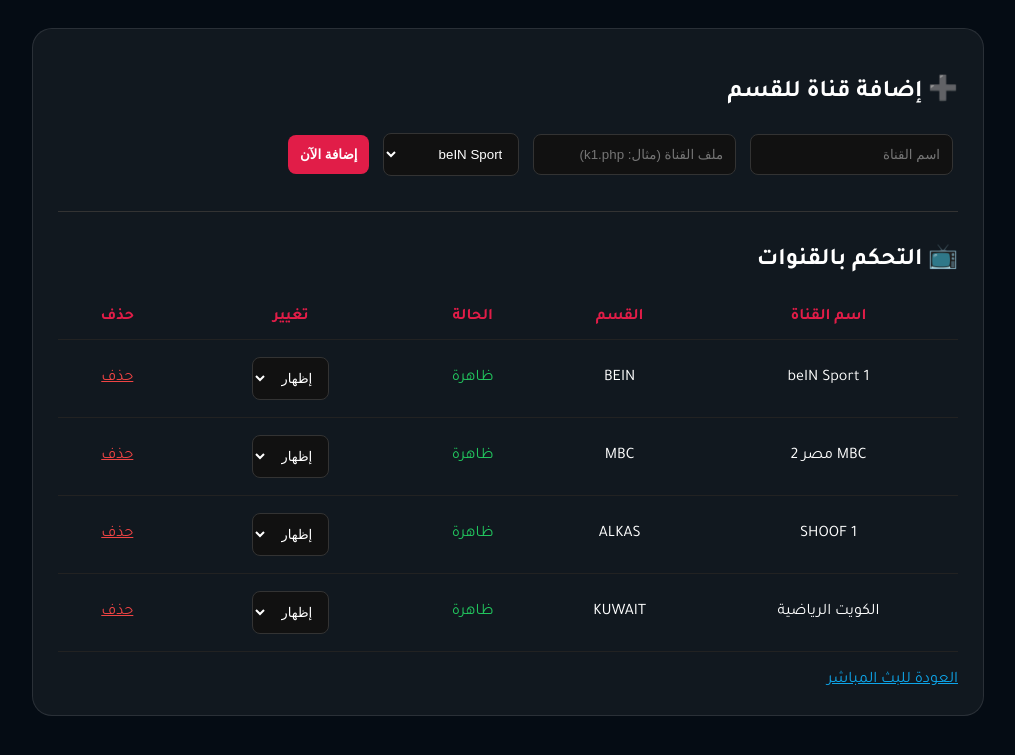
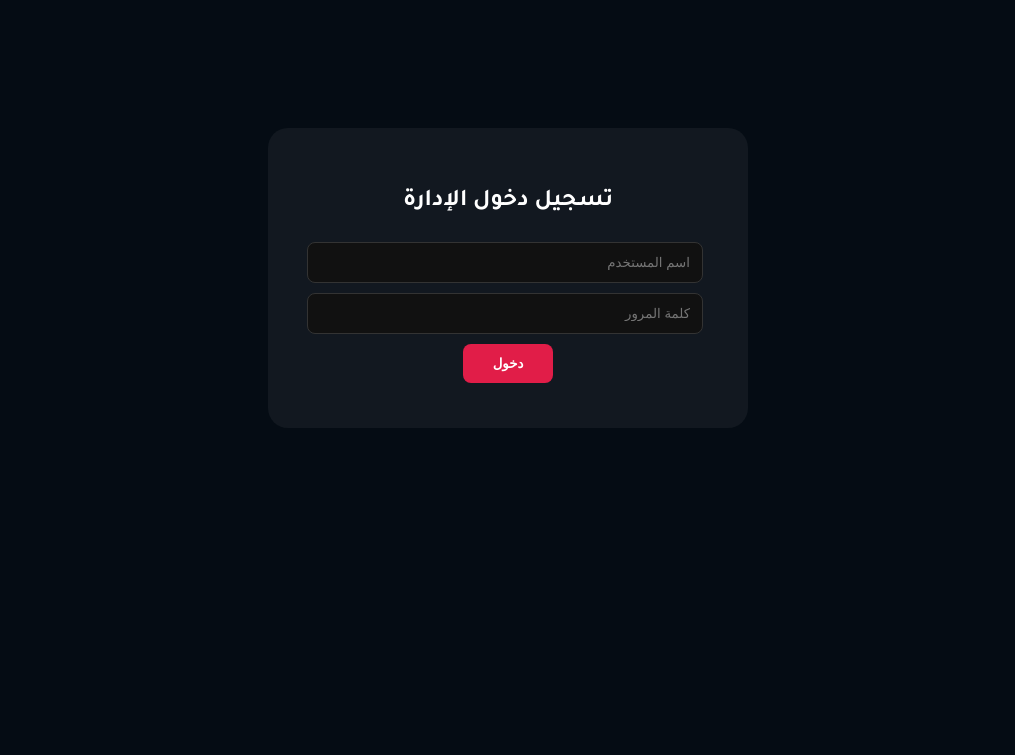
Before and after one commit to OthmanAlomiry/othman, a PHP site: page /admin.php in a window 1280 px wide. Shown: the top 755 px of the page, without its empty margins (132-1147 px from the left). Run offline with PHP 8.4, Linux system fonts and the light colour scheme.

Commit message:
Update admin.php

```diff
--- a/admin.php
+++ b/admin.php
@@ -1,4 +1,27 @@
 <?php
+session_start();
+
+// --- إعدادات الحماية (تستطيع تغييرها من هنا) ---
+$admin_user = "othman";
+$admin_pass = "1405";
+
+// تسجيل الخروج
+if (isset($_GET['logout'])) {
+    session_destroy();
+    header("Location: admin.php");
+    exit;
+}
+
+// التحقق من بيانات تسجيل الدخول
+if (isset($_POST['login'])) {
+    if ($_POST['user'] == $admin_user && $_POST['pass'] == $admin_pass) {
+        $_SESSION['logged_in'] = true;
+    } else {
+        $login_error = "بيانات الدخول غير صحيحة!";
+    }
+}
+
+// ملف قاعدة البيانات
 $db_file = 'channels_db.json';
 
 // --- مصفوفة القنوات الأساسية الافتراضية ---
@@ -9,20 +32,17 @@
     ['id' => 'ku1', 'name' => 'الكويت الرياضية', 'file' => 'ku1.php', 'section' => 'kuwait', 'status' => 'show']
 ];
 
-// --- محاولة إنشاء الملف إذا لم يكن موجوداً ---
+// إنشاء الملف إذا لم يوجد
 if (!file_exists($db_file)) {
     $initial_data = ['custom_channels' => $default_channels];
-    if (file_put_contents($db_file, json_encode($initial_data, JSON_UNESCAPED_UNICODE))) {
-        chmod($db_file, 0777); // إعطاء صلاحية الكتابة للملف
-    } else {
-        $error_msg = "خطأ: لا يمكن إنشاء ملف channels_db.json. تأكد من صلاحيات المجلد!";
-    }
+    file_put_contents($db_file, json_encode($initial_data, JSON_UNESCAPED_UNICODE));
 }
 
-// جلب البيانات الحالية
 $channels_data = json_decode(file_get_contents($db_file), true);
 
-// 1. إضافة قناة جديدة (مع دعم كافة الأقسام)
+// عمليات الإدارة (فقط إذا كان مسجلاً للدخول)
+if (isset($_SESSION['logged_in'])) {
+    // إضافة قناة
     if (isset($_POST['add_channel'])) {
         $new_ch = [
             'id' => 'ch_' . uniqid(),
@@ -36,7 +56,7 @@
         $msg = "تمت إضافة القناة بنجاح!";
     }
 
-// 2. تحديث حالة قناة
+    // تحديث حالة
     if (isset($_POST['update_status'])) {
         foreach ($channels_data['custom_channels'] as &$ch) {
             if ($ch['id'] == $_POST['ch_id']) {
@@ -47,7 +67,7 @@
         file_put_contents($db_file, json_encode($channels_data, JSON_UNESCAPED_UNICODE));
     }
 
-// 3. حذف قناة
+    // حذف قناة
     if (isset($_GET['delete'])) {
         $channels_data['custom_channels'] = array_filter($channels_data['custom_channels'], function($ch) {
             return $ch['id'] !== $_GET['delete'];
@@ -56,34 +76,51 @@
         header("Location: admin.php");
         exit;
     }
+}
 ?>
 <!DOCTYPE html>
 <html lang="ar" dir="rtl">
 <head>
     <meta charset="UTF-8">
-    <title>إدارة القنوات - الخدمة الرقمية</title>
+    <title>إدارة القنوات - الحماية النشطة</title>
     <link href="https://fonts.googleapis.com/css2?family=Tajawal:wght@400;700&display=swap" rel="stylesheet">
     <style>
         body { font-family: 'Tajawal', sans-serif; background: #050c14; color: white; padding: 20px; }
         .container { max-width: 900px; margin: auto; background: rgba(255,255,255,0.05); padding: 25px; border-radius: 20px; border: 1px solid rgba(255,255,255,0.1); }
-        .msg { background: #22c55e; color: white; padding: 10px; border-radius: 8px; margin-bottom: 15px; }
-        .error { background: #ef4444; color: white; padding: 10px; border-radius: 8px; margin-bottom: 15px; }
-        input, select, button { padding: 12px; margin: 5px; border-radius: 8px; border: 1px solid #333; background: #111; color: white; }
-        button { background: #e11d48; cursor: pointer; border: none; font-weight: bold; }
+        .login-box { max-width: 400px; margin: 100px auto; text-align: center; background: rgba(255,255,255,0.05); padding: 40px; border-radius: 20px; border: 1px solid var(--main); }
+        .msg { background: #22c55e; color: white; padding: 10px; border-radius: 8px; margin-bottom: 15px; text-align: center; }
+        .error { background: #ef4444; color: white; padding: 10px; border-radius: 8px; margin-bottom: 15px; text-align: center; }
+        input, select, button { padding: 12px; margin: 5px; border-radius: 8px; border: 1px solid #333; background: #111; color: white; width: calc(100% - 30px); }
+        .admin-form input, .admin-form select { width: auto; min-width: 180px; }
+        button { background: #e11d48; cursor: pointer; border: none; font-weight: bold; width: auto; padding: 12px 30px; }
         table { width: 100%; border-collapse: collapse; margin-top: 20px; }
         th, td { padding: 12px; border-bottom: 1px solid #222; text-align: center; }
         th { color: #e11d48; }
         .status-show { color: #22c55e; }
         .status-hide { color: #ef4444; }
+        .logout-btn { float: left; background: #333; font-size: 12px; padding: 5px 15px; }
     </style>
 </head>
 <body>
+
+<?php if (!isset($_SESSION['logged_in'])): ?>
+    <div class="login-box">
+        <h2>تسجيل دخول الإدارة</h2>
+        <?php if(isset($login_error)) echo "<div class='error'>$login_error</div>"; ?>
+        <form method="POST">
+            <input type="text" name="user" placeholder="اسم المستخدم" required>
+            <input type="password" name="pass" placeholder="كلمة المرور" required>
+            <button type="submit" name="login">دخول</button>
+        </form>
+    </div>
+<?php else: ?>
     <div class="container">
+        <a href="?logout=1" class="logout-btn" style="color:white; text-decoration:none; border-radius:5px;">تسجيل الخروج</a>
+        <h2>➕ إضافة قناة للقسم</h2>
+
         <?php if(isset($msg)) echo "<div class='msg'>$msg</div>"; ?>
-        <?php if(isset($error_msg)) echo "<div class='error'>$error_msg</div>"; ?>
 
-        <h2>➕ إضافة قناة للقسم</h2>
-        <form method="POST">
+        <form method="POST" class="admin-form">
             <input type="text" name="ch_name" placeholder="اسم القناة" required>
             <input type="text" name="ch_file" placeholder="ملف القناة (مثال: k1.php)" required>
             <select name="ch_section">
@@ -101,7 +138,7 @@
                 <option value="plus">Canal+ Sport</option>
                 <option value="sporttv">Sport TV</option>
             </select>
-            <button type="submit" name="add_channel">إضافة الآن</button>
+            <button type="submit" name="add_channel">إضافة</button>
         </form>
 
         <hr style="border: 0; border-top: 1px solid #333; margin: 30px 0;">
@@ -123,19 +160,21 @@
                 <td>
                     <form method="POST" style="display:inline;">
                         <input type="hidden" name="ch_id" value="<?php echo $ch['id']; ?>">
-                        <select name="status" onchange="this.form.submit()" style="width: auto;">
+                        <select name="status" onchange="this.form.submit()" style="width: auto; min-width: 80px;">
                             <option value="show" <?php if($ch['status']=='show') echo 'selected'; ?>>إظهار</option>
                             <option value="hide" <?php if($ch['status']=='hide') echo 'selected'; ?>>إخفاء</option>
                         </select>
                         <input type="hidden" name="update_status">
                     </form>
                 </td>
-                <td><a href="?delete=<?php echo $ch['id']; ?>" onclick="return confirm('حذف؟')" style="color:#ef4444;">حذف</a></td>
+                <td><a href="?delete=<?php echo $ch['id']; ?>" onclick="return confirm('حذف؟')" style="color:#ef4444; text-decoration:none;">حذف</a></td>
             </tr>
             <?php endforeach; ?>
         </table>
         <br>
         <a href="index.php" style="color:#0ea5e9;">العودة للبث المباشر</a>
     </div>
+<?php endif; ?>
+
 </body>
 </html>
```
Lines whose indentation alone changed are shown as unchanged.
